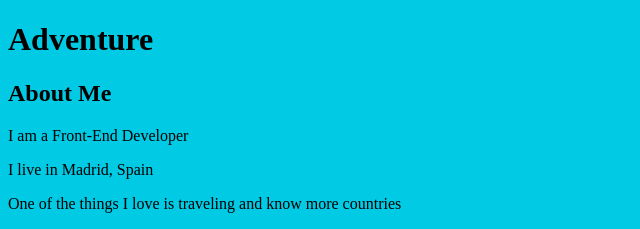
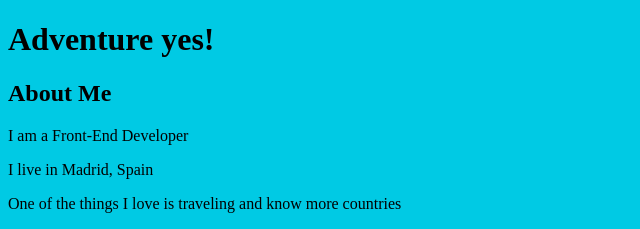
Before and after one commit to diegolepore/git-basics-udacity, a plain HTML site: page index.html in a window 1280 px wide. Shown: the top 229 px of the page, 0-640 px from the left. Drawn offline with Linux system fonts and the light colour scheme.

Commit message:
Update heading text

```diff
--- a/index.html
+++ b/index.html
@@ -9,7 +9,7 @@
 </head>
 <body>
     <header>
-        <h1>Adventure</h1>
+        <h1>Adventure yes!</h1>
     </header>
 
     <div class="container">
```
